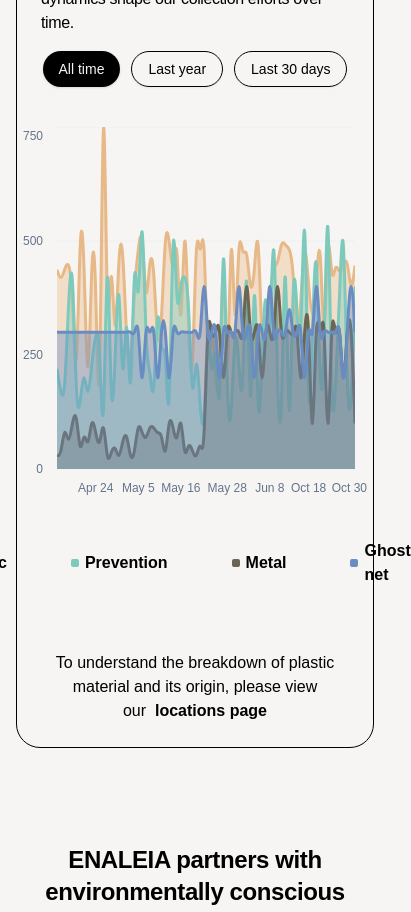
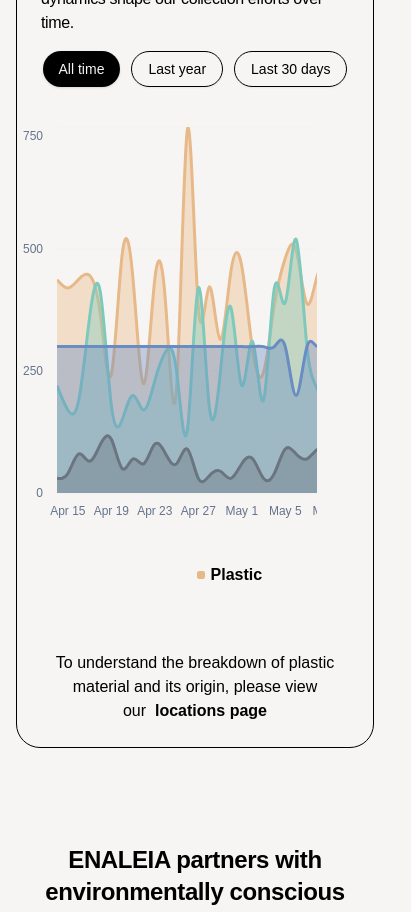
Before and after one commit to Enaleia/dashboard, a React (Vite) app: page / in a window 390 px wide. Shown: the part 2540-3452 px from the top of the page, 411 px wide, since content can reach past the window. Built offline with nearby package versions, Linux system fonts and the light colour scheme.

Commit message:
feat: add ScrollArea for chart

```diff
--- a/package.json
+++ b/package.json
@@ -26,6 +26,7 @@
     "@fontsource-variable/dm-sans": "^5.1.0",
     "@nivo/line": "^0.87.0",
     "@radix-ui/react-icons": "^1.3.1",
+    "@radix-ui/react-scroll-area": "^1.2.1",
     "@radix-ui/react-select": "^2.1.2",
     "@radix-ui/react-separator": "^1.1.0",
     "@radix-ui/react-slot": "^1.1.0",
--- a/src/components/materials-chart.tsx
+++ b/src/components/materials-chart.tsx
@@ -1,4 +1,5 @@
 import { Area, AreaChart, CartesianGrid, XAxis, YAxis } from "recharts"
+import { ScrollArea, ScrollBar } from "@/components/ui/scroll-area"
 import {
   Card,
   CardContent,
@@ -143,9 +144,11 @@
   })
 
   return (
+    <ScrollArea className=" max-w-[300px] md:max-w-[1500px]">
       <Card className="border-none shadow-none">
         <CardContent className="p-0">
-        <ChartContainer config={chartConfig} className="min-h-[500px] max-w-[350px] md:max-w-[1500px]">
+          <ChartContainer config={chartConfig} className="min-h-[500px]">
+
             <AreaChart
               accessibilityLayer
               data={filteredData}
@@ -235,5 +238,7 @@
           </ChartContainer>
         </CardContent>
       </Card>
+      <ScrollBar orientation="horizontal" />
+    </ScrollArea>
   )
 }
--- /dev/null
+++ b/src/components/ui/scroll-area.tsx
@@ -0,0 +1,46 @@
+import * as React from "react"
+import * as ScrollAreaPrimitive from "@radix-ui/react-scroll-area"
+
+import { cn } from "@/lib/utils"
+
+const ScrollArea = React.forwardRef<
+  React.ElementRef<typeof ScrollAreaPrimitive.Root>,
+  React.ComponentPropsWithoutRef<typeof ScrollAreaPrimitive.Root>
+>(({ className, children, ...props }, ref) => (
+  <ScrollAreaPrimitive.Root
+    ref={ref}
+    className={cn("relative overflow-hidden", className)}
+    {...props}
+  >
+    <ScrollAreaPrimitive.Viewport className="h-full w-full rounded-[inherit]">
+      {children}
+    </ScrollAreaPrimitive.Viewport>
+    <ScrollBar />
+    <ScrollAreaPrimitive.Corner />
+  </ScrollAreaPrimitive.Root>
+))
+ScrollArea.displayName = ScrollAreaPrimitive.Root.displayName
+
+const ScrollBar = React.forwardRef<
+  React.ElementRef<typeof ScrollAreaPrimitive.ScrollAreaScrollbar>,
+  React.ComponentPropsWithoutRef<typeof ScrollAreaPrimitive.ScrollAreaScrollbar>
+>(({ className, orientation = "vertical", ...props }, ref) => (
+  <ScrollAreaPrimitive.ScrollAreaScrollbar
+    ref={ref}
+    orientation={orientation}
+    className={cn(
+      "flex touch-none select-none transition-colors",
+      orientation === "vertical" &&
+        "h-full w-2.5 border-l border-l-transparent p-[1px]",
+      orientation === "horizontal" &&
+        "h-2.5 flex-col border-t border-t-transparent p-[1px]",
+      className
+    )}
+    {...props}
+  >
+    <ScrollAreaPrimitive.ScrollAreaThumb className="relative flex-1 rounded-full bg-border" />
+  </ScrollAreaPrimitive.ScrollAreaScrollbar>
+))
+ScrollBar.displayName = ScrollAreaPrimitive.ScrollAreaScrollbar.displayName
+
+export { ScrollArea, ScrollBar }
```
Also changed, not shown: 1 other file (tests, documents, lock files or other folders). Lines whose indentation alone changed are shown as unchanged.
